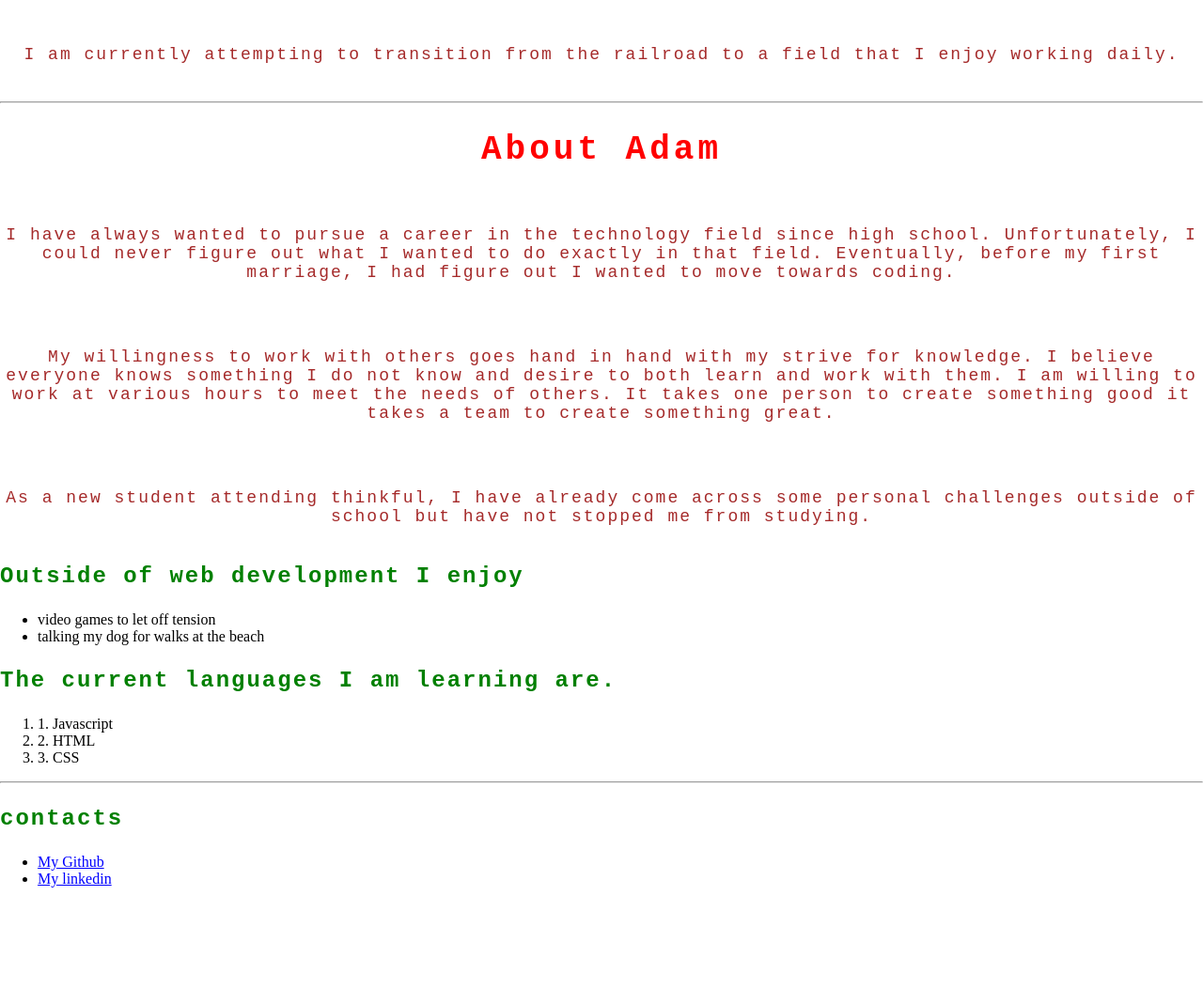
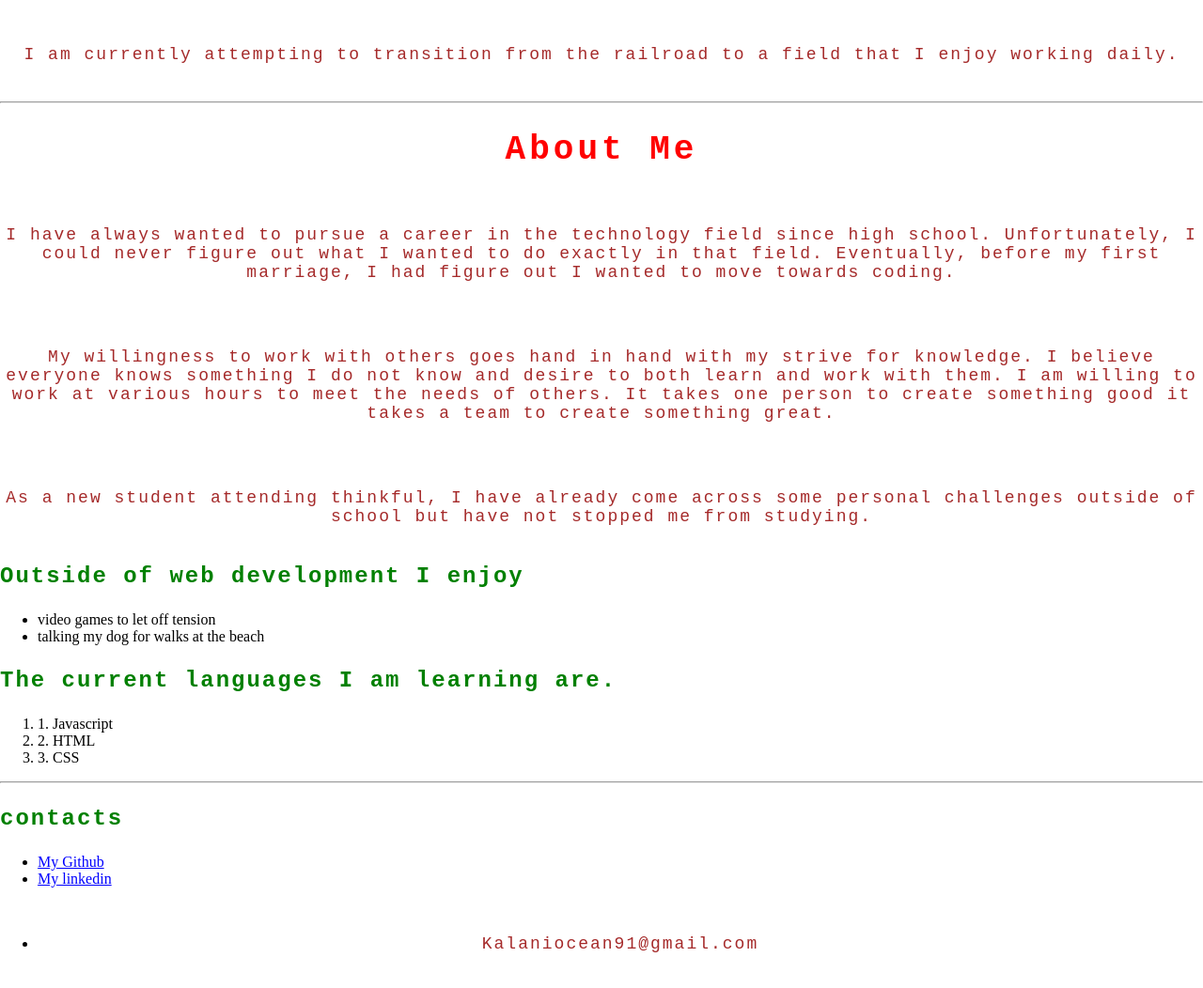
Before and after one commit to kalaniocean/kalaniocean.github.io, a plain HTML site: page index.html in a window 1280 px wide. Shown: the part 600-1652 px from the top of the page at 94% size. Before the commit the page ends 1561 px from the top, so only its background shows below. Drawn offline with Linux system fonts and the light colour scheme; a script that the page names is missing.

Commit message:
email addition
changed "about adam" to "about me"

```diff
--- a/index.html
+++ b/index.html
@@ -21,7 +21,7 @@
         <!--divider line--><hr>
         <article>
 <!-- about me info and short descrip of passion for web dev-->
-        <h2> About Adam </h2>
+        <h2> About Me </h2>
         <p>I have always wanted to pursue a career in the technology field since high school. Unfortunately, I could never figure out what I wanted to do exactly in that field. Eventually, before my first marriage, I had figure out I wanted to move towards coding.</p>
         <p>My willingness to work with others goes hand in hand with my strive for knowledge. I believe everyone knows something I do not know and desire to both learn and work with them. I am willing to work at various hours to meet the needs of others. It takes one person to create something good it takes a team to create something great.</p>
         <p>As a new student attending thinkful, I have already come across some personal challenges outside of school but have not stopped me from studying.</p>
@@ -51,6 +51,9 @@
             <li>
           <a href="https://www.linkedin.com/in/adam-richardson-8bb54415b/"> My linkedin</a>
             </li>
+            <li>
+              <p>Kalaniocean91@gmail.com</p>
+            </li>
           </ul>
             </footer>
 
```
